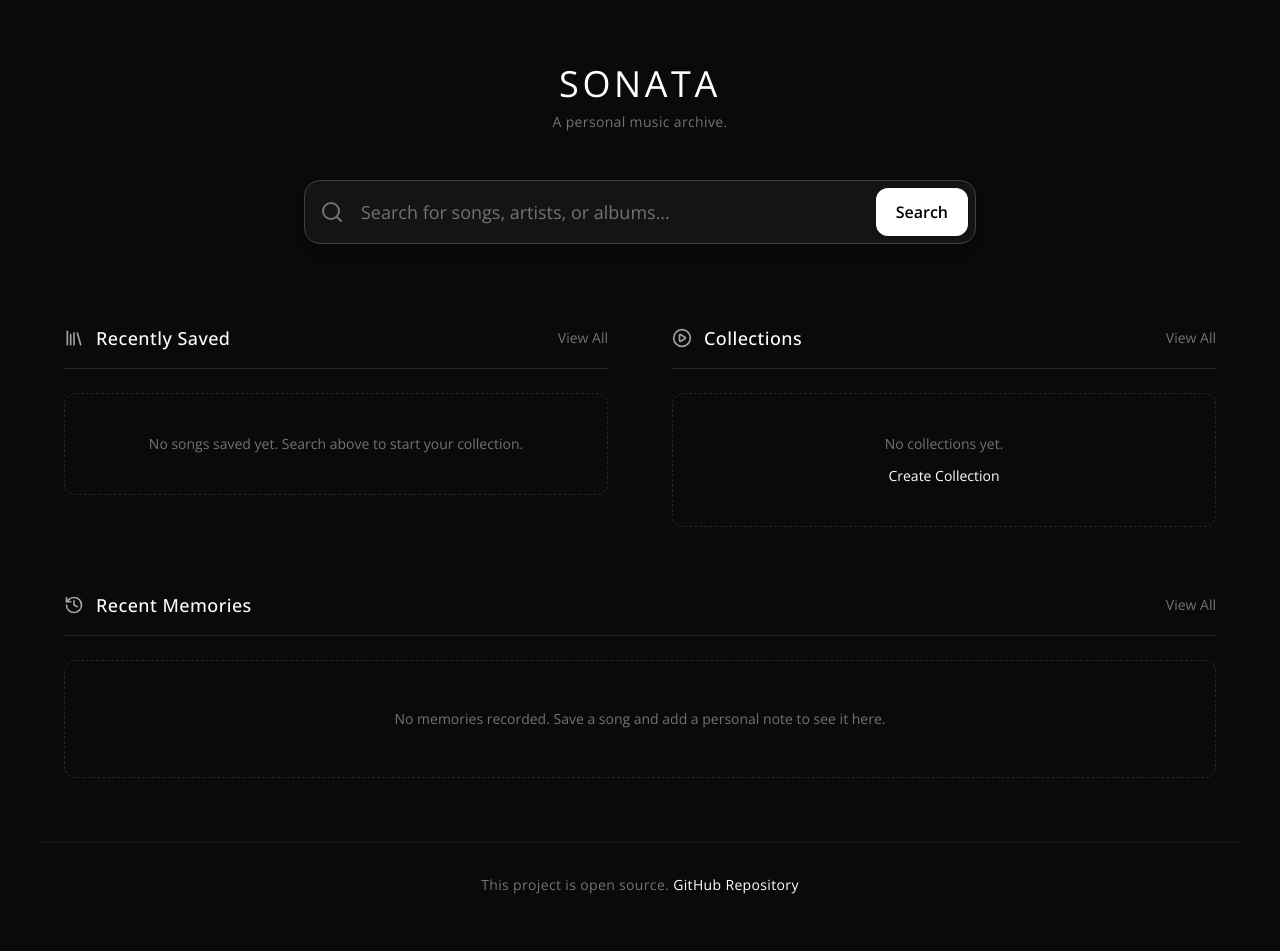
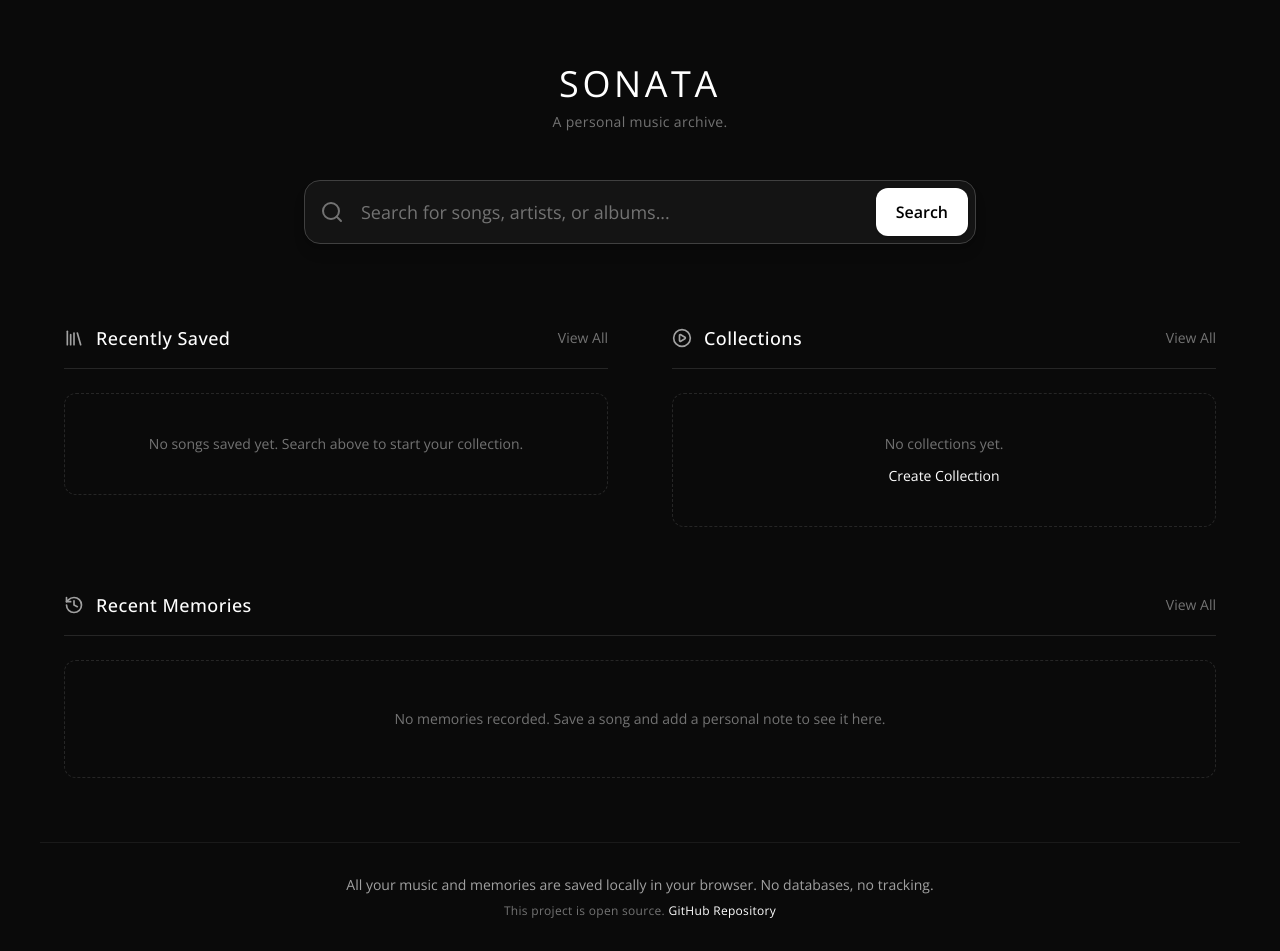
Before and after one commit to luvices/sonata, a Next.js app: page / in a window 1280 px wide. Before the commit the page ends 927 px from the top, so only its background shows below. Built offline with nearby package versions, Linux system fonts and the light colour scheme.

Commit message:
feat: add privacy disclaimer to footer

```diff
--- a/src/app/layout.tsx
+++ b/src/app/layout.tsx
@@ -28,7 +28,10 @@ export default function RootLayout({
 
         {/* Footer */}
         <footer className="w-full max-w-[1200px] mx-auto px-4 sm:px-6 py-8 mt-auto text-center border-t border-[#1a1a1a]">
-          <p className="text-neutral-500 text-sm tracking-wide">
+          <p className="text-neutral-400 text-sm mb-2">
+            All your music and memories are saved locally in your browser. No databases, no tracking.
+          </p>
+          <p className="text-neutral-500 text-xs tracking-wide">
             This project is open source. <a href="https://github.com/luvices/sonata.git" target="_blank" rel="noreferrer" className="text-white hover:underline underline-offset-4 transition-colors">GitHub Repository</a>
           </p>
         </footer>
```
